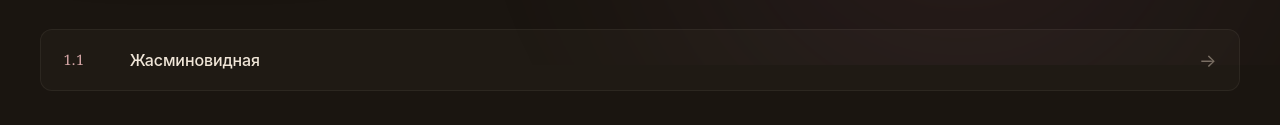
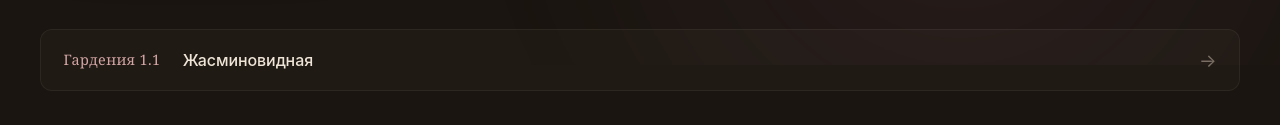
Before and after one commit to Sara-Lisa-maker/Library, a plain HTML site: page Pod_steklom.html in a window 1280 px wide. Shown: the part 735-860 px from the top of the page. Drawn offline with Linux system fonts and the light colour scheme.

Commit message:
Update chapter number to include 'Гардения'

```diff
--- a/Pod_steklom.html
+++ b/Pod_steklom.html
@@ -526,7 +526,7 @@
 (function(){
   const chapters = [
     {
-      num: '1.1',
+      num: 'Гардения 1.1',
       title: 'Жасминовидная',
       pages: [
         [
```
